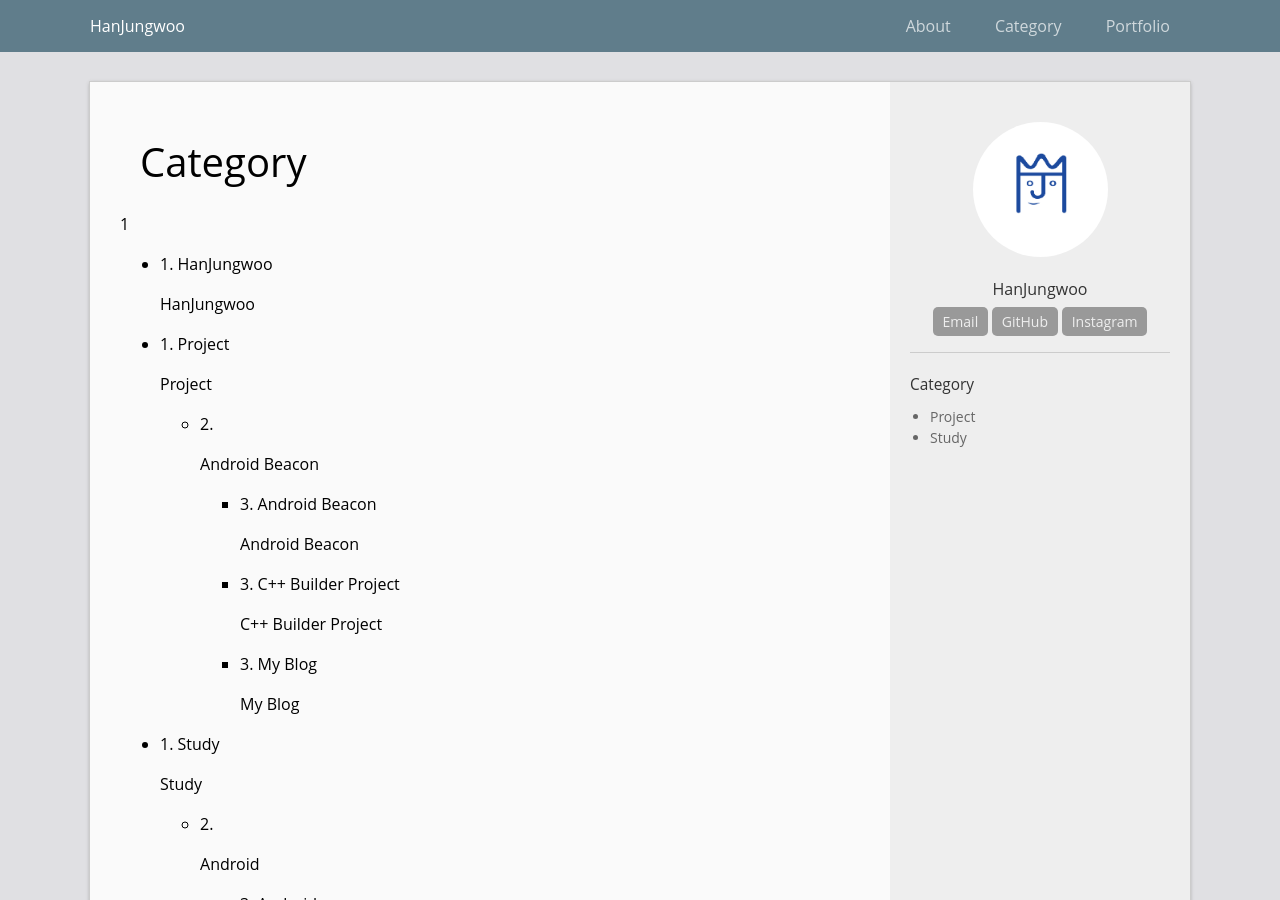
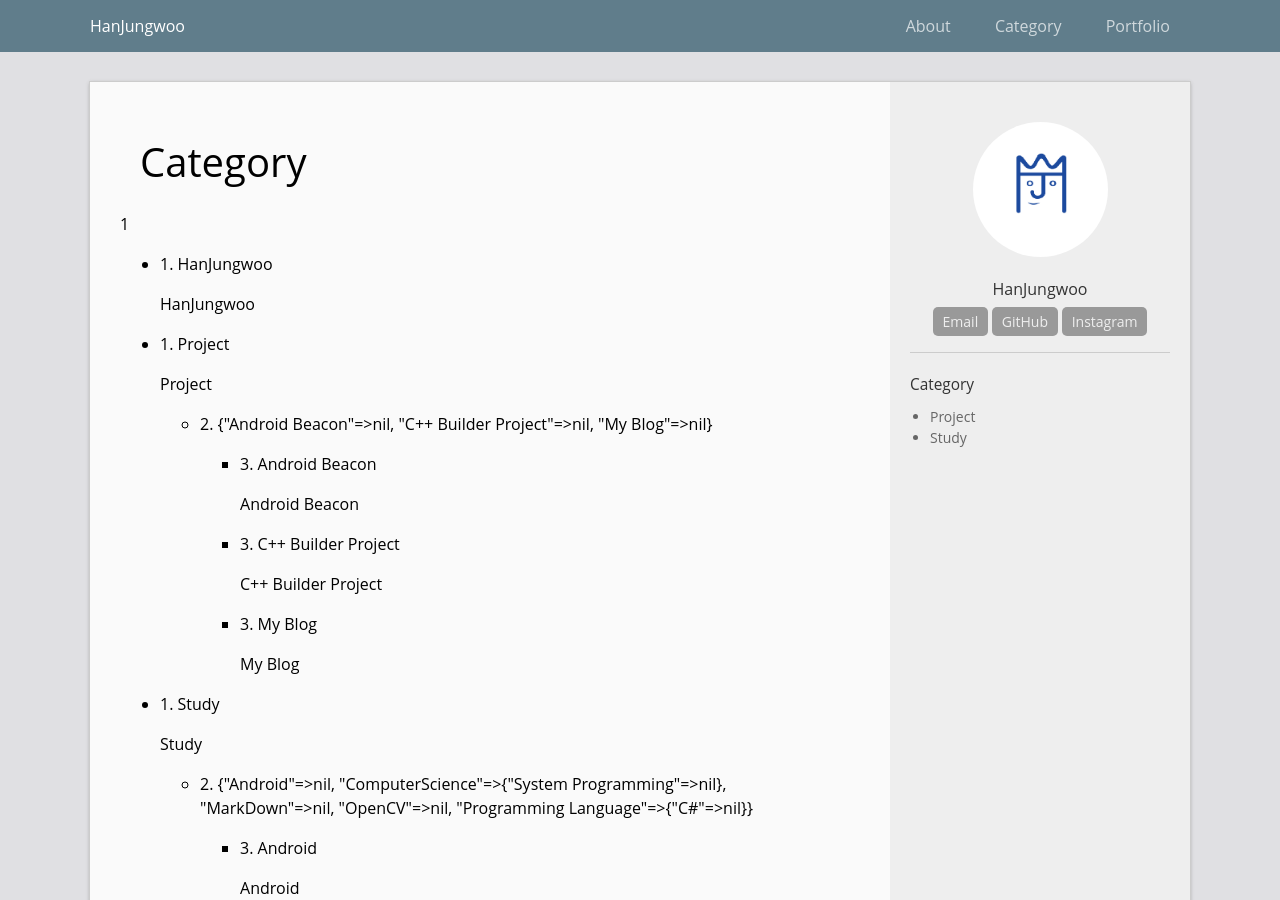
Before and after one commit to sunrisehouse/hanjungwoo-blog-old, a Jekyll site: the page built from category.html, in a window 1280 px wide and 900 px high. Built offline with Jekyll 4.4.1, drawn with Linux system fonts in a browser that asks for light colours; some of the changed lines change nothing that is shown.

Commit message:
upload category

```diff
--- a/category.html
+++ b/category.html
@@ -15,8 +15,8 @@ permalink: /category/
           <ul>
           {% for category_level2 in category_level1 %}{% if category_level2.first != nil %}
             <li>
-              <p>2. {{ category_level2[0] }}</p>
-              <p>{{category_level2.first}}</p>
+              <p>2. {{ category_level2 }}</p>
+
               <ul>
                 {% for category_level3 in category_level2 %}{% if category_level3.first != nil %}
                 <li>
```
